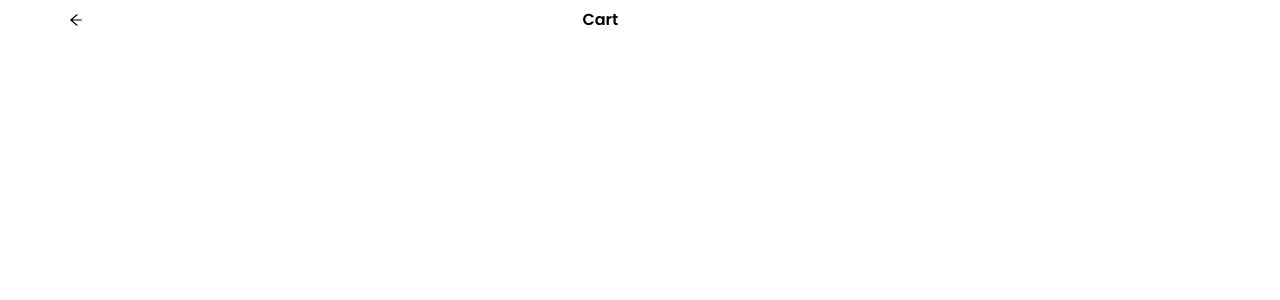
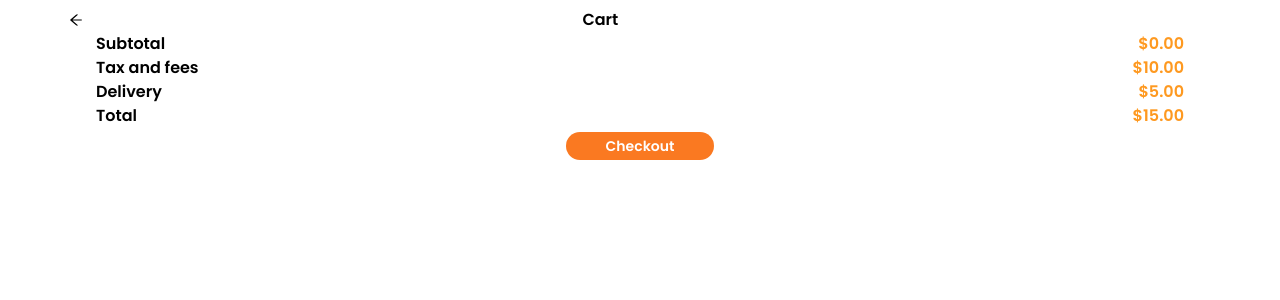
Before and after one commit to MSpilari/papasPizzeria, a Next.js app: page /cart in a window 1280 px wide. Shown: the top 300 px of the page. Built offline with nearby package versions, Linux system fonts and the light colour scheme.

Commit message:
Criando a seção que mostra os subtotal, taxas e preço final

```diff
--- a/src/components/Cart/index.jsx
+++ b/src/components/Cart/index.jsx
@@ -1,13 +1,20 @@
 import Link from 'next/link'
 import { AiOutlineArrowLeft } from 'react-icons/ai'
 import { useSelector } from 'react-redux'
+import { formatter } from '../../utils/currencyFormatter'
 import { CartItem } from './CartItem'
 
 const CartWrapper = () => {
+	const tax = 10
+	const delivery = 5
 	const cart = useSelector(state => state.cart)
 
+	const finalPrice = cart
+		.map(pizza => pizza.fullCost)
+		.reduce((prevValue, currentValue) => (currentValue += prevValue), 0)
+
 	return (
-		<div className='w-full h-full'>
+		<div className='w-full h-full flex flex-col items-center'>
 			<section className='relative flex items-center mt-2 w-[90%] mx-auto'>
 				<Link href='/menu' passHref>
 					<button className='bg-white rounded-lg p-1 '>
@@ -16,8 +23,38 @@ const CartWrapper = () => {
 				</Link>
 				<h1 className='absolute left-[45%]'>Cart</h1>
 			</section>
+
 			{cart.length != 0 &&
-				cart.map((item, index) => <CartItem key={index} itemInfo={item} />)}
+				cart.map(item => <CartItem key={item.id} itemInfo={item} />)}
+
+			<section className='w-[85%] mx-auto flex flex-col items-center'>
+				<div className='w-full flex justify-between'>
+					<span>Subtotal</span>
+					<span className='text-guideOrangeLight'>
+						{formatter.format(finalPrice)}
+					</span>
+				</div>
+				<div className='w-full flex justify-between'>
+					<span>Tax and fees</span>
+					<span className='text-guideOrangeLight'>{formatter.format(tax)}</span>
+				</div>
+				<div className='w-full flex justify-between'>
+					<span>Delivery</span>
+					<span className='text-guideOrangeLight'>
+						{formatter.format(delivery)}
+					</span>
+				</div>
+				<div className='w-full flex justify-between'>
+					<span>Total</span>
+					<span className='text-guideOrangeLight'>
+						{formatter.format(finalPrice + tax + delivery)}
+					</span>
+				</div>
+			</section>
+
+			<button className='px-10 py-1 mt-1 bg-guideOrange text-white rounded-2xl text-sm'>
+				Checkout
+			</button>
 		</div>
 	)
 }
```
